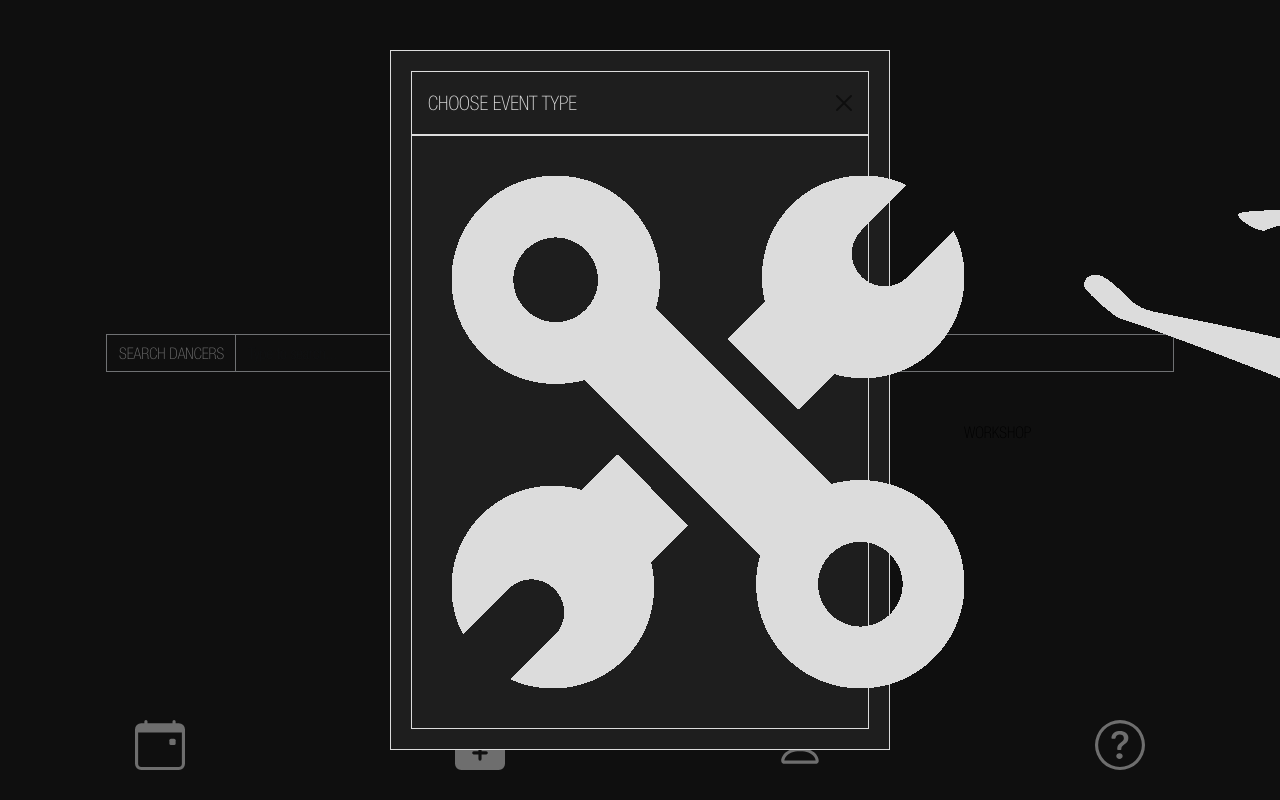
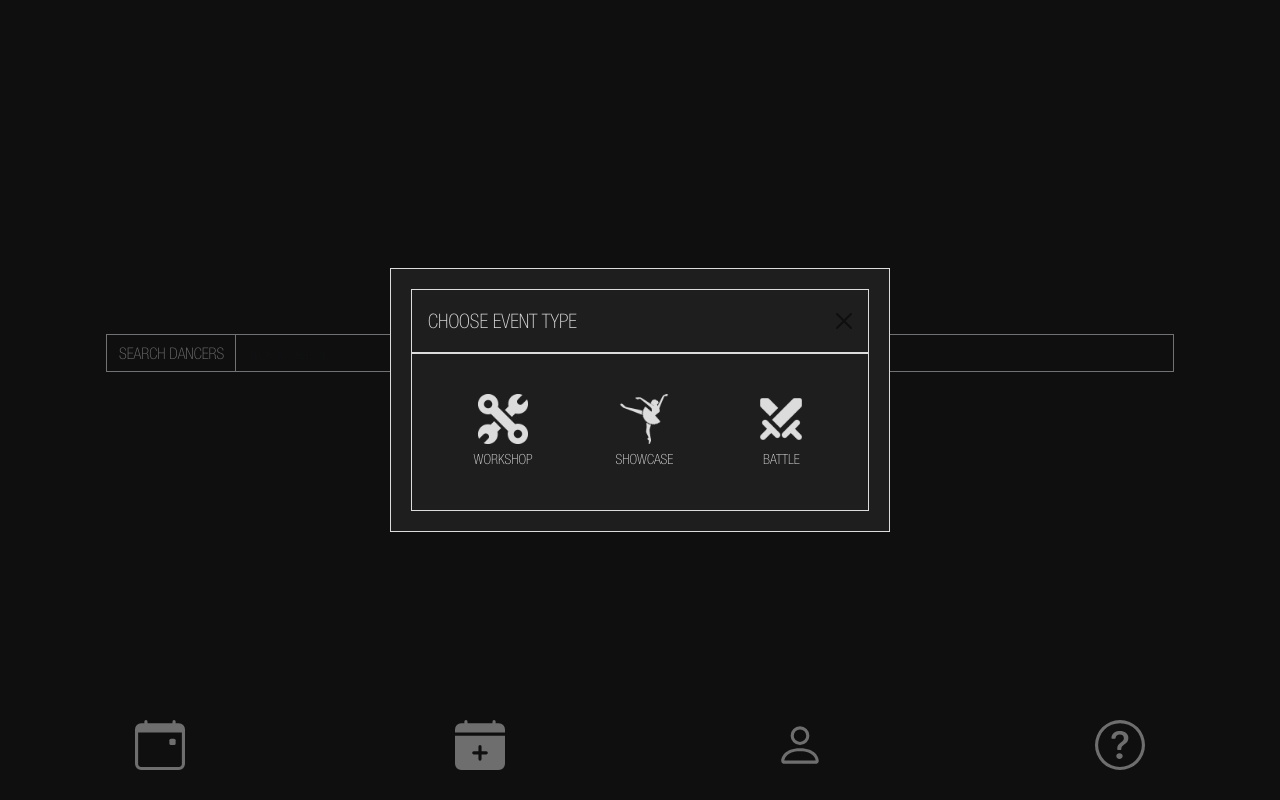
Before and after one commit to bryanMawan/colonFourNewProject, a Django app: page /dancer/create/ in a window 1280 px wide, after a click on "NEXT". Run offline with Django 4.2, Linux system fonts and the light colour scheme; the visitor is signed in with stand-in values (Sample User, id 1); data that the repository does not hold is empty; some libraries are stand-ins or nearby versions.

Commit message:
fix: modal being too big

```diff
--- a/newColonFour/static/css/modals_and_specific_styles.css
+++ b/newColonFour/static/css/modals_and_specific_styles.css
@@ -104,3 +104,27 @@
   .video-control:hover {
     opacity: 1; /* Button becomes fully opaque when hovered */
   }
+
+  /* Additional Modal Styles */
+  .modal-body .icon-button {
+    display: flex;
+    flex-direction: column;
+    align-items: center;
+    justify-content: center;
+    margin: 10px;
+  }
+
+  .modal-body .icon-button img {
+    width: 50px;  /* Adjust as needed */
+    height: auto;
+  }
+
+  .modal-body .icon-label {
+    margin-top: 5px;
+    color: #dcdcdc;
+    font-size: 14px;  /* Adjust as needed */
+  }
+
+  .modal-body .d-flex {
+    flex-wrap: wrap;
+  }
--- a/newColonFour/templates/createEventModal.html
+++ b/newColonFour/templates/createEventModal.html
@@ -11,21 +11,18 @@
       </div>
       <div class="modal-body">
         <!-- Icons -->
-        <div class="d-flex justify-content-around">
+        <div class="d-flex justify-content-around flex-wrap">
           <button type="button" class="icon-button">
             <img src="{% static 'images/icons/wrench.png' %}" alt="Wrench Icon">
             <div class="icon-label">WORKSHOP</div>
-
           </button>
           <button type="button" class="icon-button">
             <img src="{% static 'images/icons/flamenco-dancer.png' %}" alt="Flamenco Dancer Icon">
             <div class="icon-label">SHOWCASE</div>
-
           </button>
           <a href="{% url 'create_battle' %}" class="icon-button" style="text-decoration: none; color: inherit;">
             <img src="{% static 'images/icons/swords.png' %}" alt="Swords Icon">
             <div class="icon-label">BATTLE</div>
-
           </a>
         </div>
       </div>
--- a/newColonFour/templates/create_tip.html
+++ b/newColonFour/templates/create_tip.html
@@ -2,8 +2,9 @@
 {% load static %}
 
 {% block content %}
-<link rel="stylesheet" type="text/css" href="{% static 'css/dark.css' %}">
-
+<link rel="stylesheet" type="text/css" href="{% static 'css/buttons_and_forms.css' %}">
+<link rel="stylesheet" type="text/css" href="{% static 'css/modals_and_specific_styles.css' %}">
+<link rel="stylesheet" type="text/css" href="{% static 'css/fonts_and_general_styles.css' %}">
 <div class="container">
     <h2 class="text-center">Tip Registration</h2>
     <form method="post" enctype="multipart/form-data">
--- a/newColonFour/templates/dancer/createDancer.html
+++ b/newColonFour/templates/dancer/createDancer.html
@@ -9,8 +9,9 @@
 {% block foo %}
 {% include "createEventModal.html" %}
 {% endblock %}
-  <link rel="stylesheet" type="text/css" href="{% static 'css/dark.css' %}">
-
+<link rel="stylesheet" type="text/css" href="{% static 'css/buttons_and_forms.css' %}">
+<link rel="stylesheet" type="text/css" href="{% static 'css/modals_and_specific_styles.css' %}">
+<link rel="stylesheet" type="text/css" href="{% static 'css/fonts_and_general_styles.css' %}">
 
   <div class="container d-flex justify-content-center align-items-center vh-100">
 
--- a/newColonFour/templates/login.html
+++ b/newColonFour/templates/login.html
@@ -3,8 +3,9 @@
 
 
 {% block content %}
-<link rel="stylesheet" type="text/css" href="{% static 'css/dark.css' %}">
-
+<link rel="stylesheet" type="text/css" href="{% static 'css/buttons_and_forms.css' %}">
+<link rel="stylesheet" type="text/css" href="{% static 'css/modals_and_specific_styles.css' %}">
+<link rel="stylesheet" type="text/css" href="{% static 'css/fonts_and_general_styles.css' %}">
 <div class="container">
     <br>
     {% if messages %}
--- a/newColonFour/templates/organizer_profile_detail.html
+++ b/newColonFour/templates/organizer_profile_detail.html
@@ -5,7 +5,9 @@
 
 {% block content %}
 
-<link rel="stylesheet" type="text/css" href="{% static 'css/dark.css' %}">
+<link rel="stylesheet" type="text/css" href="{% static 'css/buttons_and_forms.css' %}">
+<link rel="stylesheet" type="text/css" href="{% static 'css/modals_and_specific_styles.css' %}">
+<link rel="stylesheet" type="text/css" href="{% static 'css/fonts_and_general_styles.css' %}">
 <h1>{{ organizer.user.name }}</h1>
 <p>GDPR Consented: {{ organizer.gdpr_consented }}</p>
 <p>Verified: {{ organizer.is_verified }}</p>
--- a/newColonFour/templates/registration.html
+++ b/newColonFour/templates/registration.html
@@ -3,8 +3,9 @@
 
 
 {% block content %}
-<link rel="stylesheet" type="text/css" href="{% static 'css/dark.css' %}">
-
+<link rel="stylesheet" type="text/css" href="{% static 'css/buttons_and_forms.css' %}">
+<link rel="stylesheet" type="text/css" href="{% static 'css/modals_and_specific_styles.css' %}">
+<link rel="stylesheet" type="text/css" href="{% static 'css/fonts_and_general_styles.css' %}">
 <div class="container">
     <h2>Register</h2>
     <form method="post">
--- a/newColonFour/templates/user_verification.html
+++ b/newColonFour/templates/user_verification.html
@@ -5,8 +5,9 @@
 {% block title %}User Verification - Colon Four{% endblock %}
 
 {% block content %}
-<link rel="stylesheet" type="text/css" href="{% static 'css/dark.css' %}">
-
+<link rel="stylesheet" type="text/css" href="{% static 'css/buttons_and_forms.css' %}">
+<link rel="stylesheet" type="text/css" href="{% static 'css/modals_and_specific_styles.css' %}">
+<link rel="stylesheet" type="text/css" href="{% static 'css/fonts_and_general_styles.css' %}">
 <h1>User Verification</h1>
   <div class="video-background">
     <!-- Replace 'your_video.mp4' with the actual path to your video file -->
```
Lines whose indentation alone changed are shown as unchanged.
